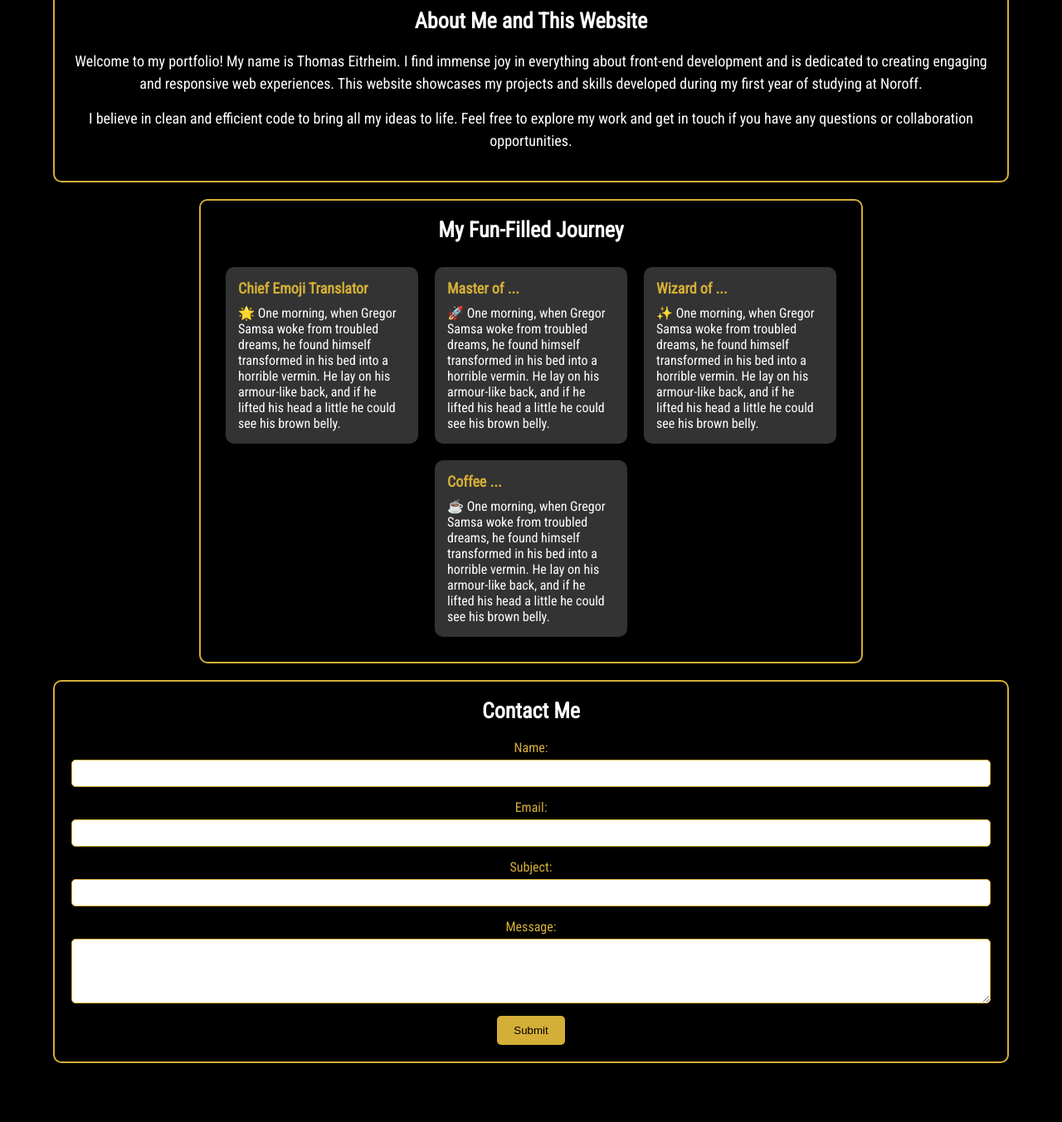
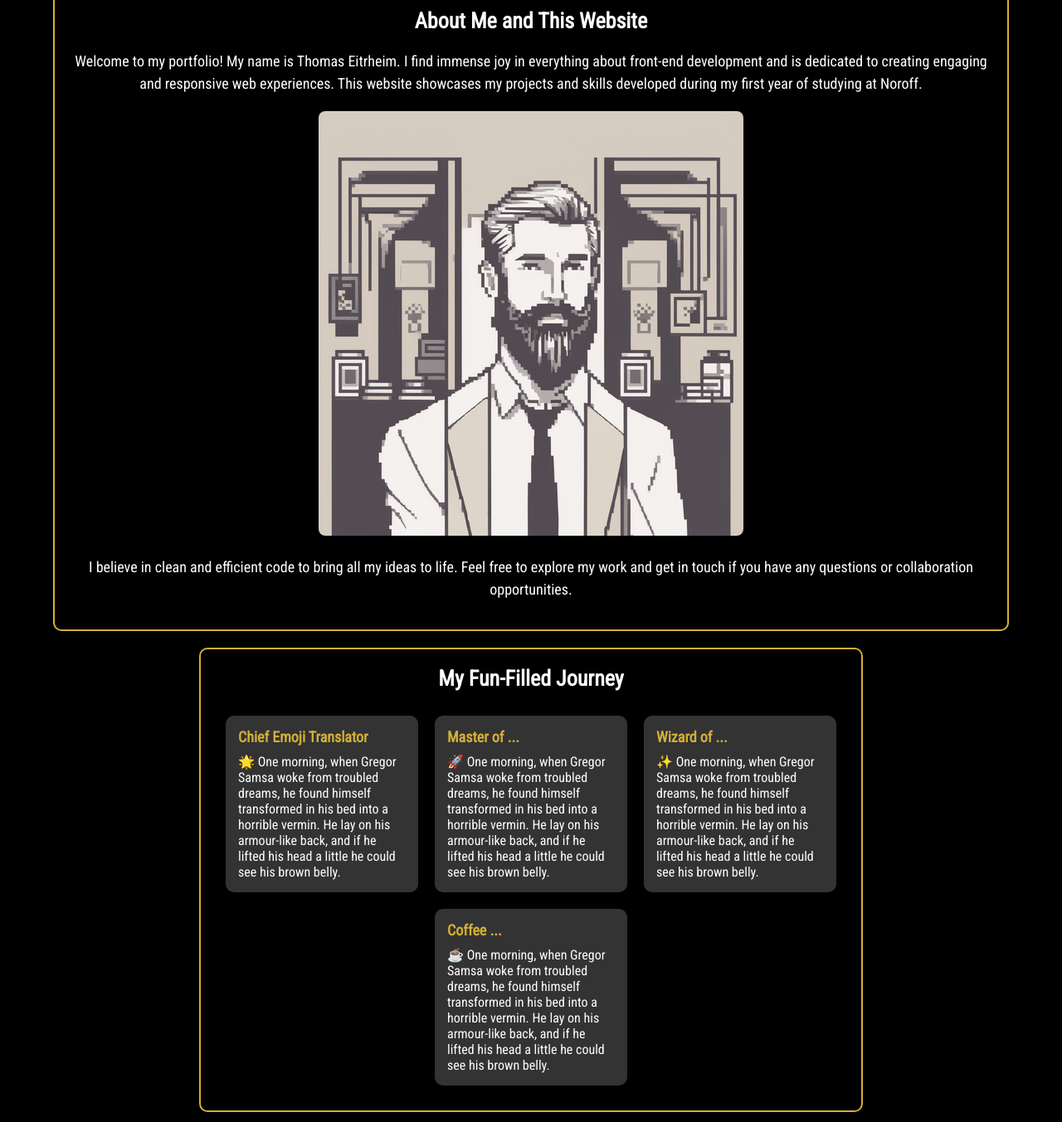
Before and after one commit to Teitrheim/Portfolio, a plain HTML site: page index.html in a window 1280 px wide. Shown: the part 2244-3597 px from the top of the page at 83% size. Drawn offline with Linux system fonts and the light colour scheme; no server answers.

Commit message:
added image in about section

```diff
--- a/index.html
+++ b/index.html
@@ -58,6 +58,9 @@
             of
             studying at Noroff.
         </p>
+        <div class="about-image-container">
+            <img src="/assets/a-handsome-blonde-man-with-a-big-beard-709007991.png" alt="About Me">
+        </div>
         <p class="about-text">
             I believe in clean and efficient code to bring all my ideas to life. Feel free to explore my work
             and
--- a/styles.css
+++ b/styles.css
@@ -263,6 +263,17 @@ body {
     margin-bottom: 15px;
 }
 
+.about-image-container {
+    max-width: 100%;
+    margin: 20px 0;
+}
+
+.about-image-container img {
+    max-width: 100%;
+    height: auto;
+    border-radius: 8px;
+}
+
 /* CV */
 
 .cv_container {
@@ -314,7 +325,7 @@ body {
 /* Contact */
 
 .contact_container {
-    max-width: 90%;
+    max-width: 70%;
     margin: 20px auto;
     padding: 20px;
     background-color: #000000;
@@ -358,18 +369,19 @@ textarea {
 }
 
 button {
-    background-color: #d4af37;
-    color: #000000;
+    background-color: #000000;
+    color: #ffffff;
     padding: 10px 20px;
     border: none;
     border-radius: 5px;
     cursor: pointer;
     transition: background-color 0.3s ease, color 0.3s ease;
+    border: 2px solid #d4af37;
 }
 
 button:hover {
-    background-color: #000000;
-    color: #d4af37;
+    background-color: #ffffff;
+    color: #000000;
 }
 
 
```
Also changed, not shown: assets/a-handsome-blonde-man-with-a-big-beard-709007991.png (added), assets/blondebeard.png (added).
